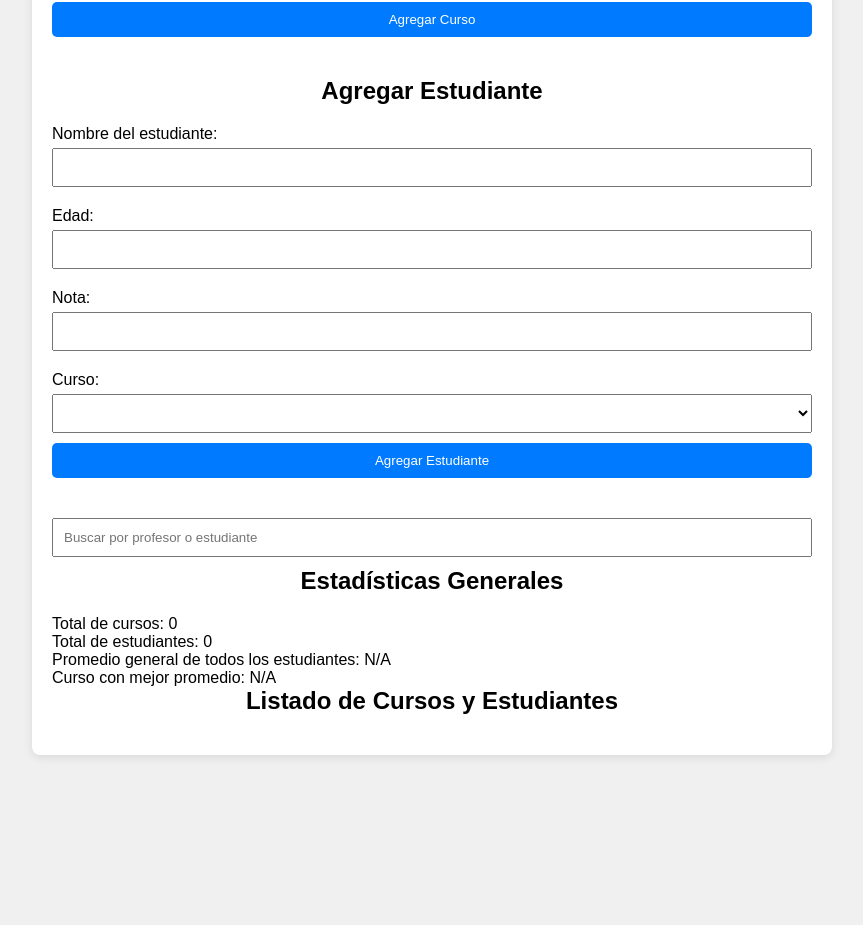
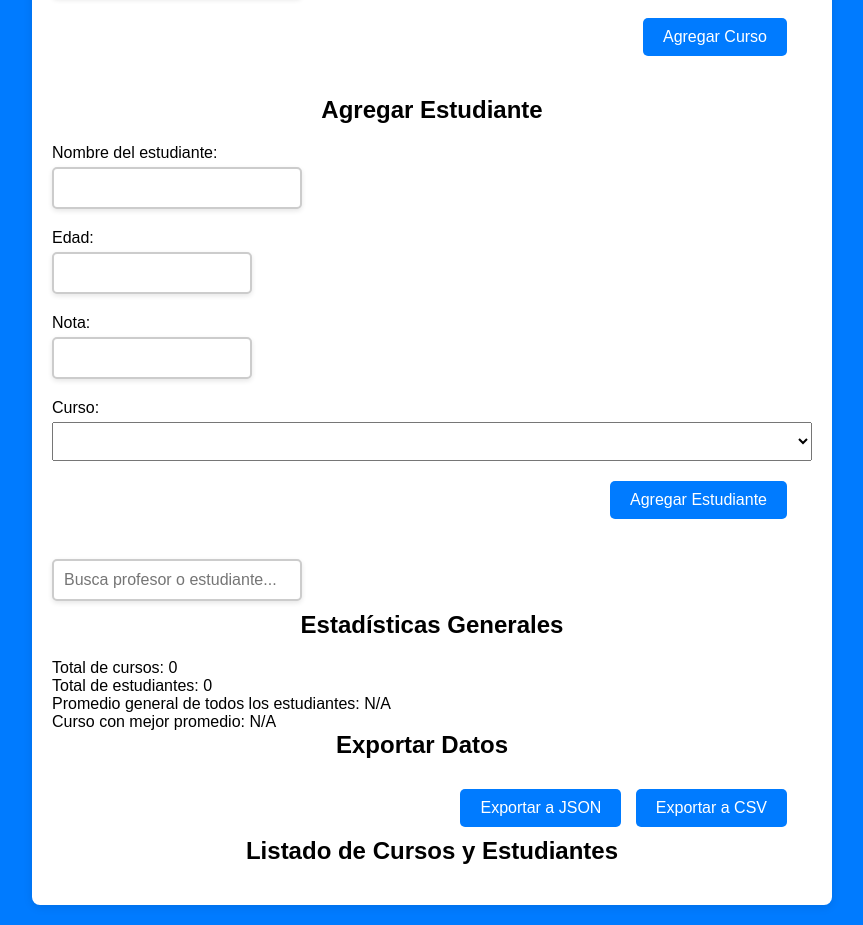
Before and after one commit to Mateo-de-la-Torre/GestionCursosTP, a plain HTML site: page index.html in a window 1280 px wide. Shown: the part 297-1222 px from the top of the page, without its empty margins (208-1071 px from the left). Before the commit the page ends 1072 px from the top, so only its background shows below. Drawn offline with Linux system fonts and the light colour scheme.

Commit message:
exportar archivo

```diff
--- a/app.js
+++ b/app.js
@@ -302,3 +302,41 @@ function actualizarEstadisticas() {
   document.getElementById('promedio-general').textContent = `Promedio general de todos los estudiantes: ${promedioGeneral}`;
   document.getElementById('mejor-curso').textContent = `Curso con mejor promedio: ${mejorCurso || 'N/A'}`;
 }
+
+
+function exportarArchivo(data, fileName, fileType) {
+  const blob = new Blob([data], { type: fileType });
+  const url = URL.createObjectURL(blob);
+  const a = Object.assign(document.createElement('a'), {
+    href: url,
+    download: fileName
+  });
+
+  document.body.appendChild(a);
+  a.click();
+  a.remove();
+  URL.revokeObjectURL(url);
+}
+
+
+function exportarJSON() {
+  const data = JSON.stringify(cursos, null, 2);
+  exportarArchivo(data, 'cursos.json', 'application/json');
+}
+
+
+function exportarCSV() {
+  let csvContent = 'Nombre del Curso, Profesor, Estudiantes\n';
+
+  cursos.forEach(curso => {
+    csvContent += `"${curso.nombre}","${curso.profesor}",`;
+
+    const estudiantesStr = curso.estudiantes.map(est =>
+      `${est.nombre} (${est.edad} años, Nota: ${est.nota})`
+    ).join(' | ');
+
+    csvContent += `"${estudiantesStr}"\n`;
+  });
+
+  exportarArchivo(csvContent, 'cursos.csv', 'text/csv');
+}
--- a/index.html
+++ b/index.html
@@ -1,11 +1,13 @@
 <!DOCTYPE html>
 <html lang="es">
+
 <head>
   <meta charset="UTF-8">
   <meta name="viewport" content="width=device-width, initial-scale=1.0">
   <title>Gestión de Cursos</title>
   <link rel="stylesheet" href="styles.css">
 </head>
+
 <body>
   <div class="container">
     <h1>Sistema de Gestión de Cursos</h1>
@@ -19,7 +21,9 @@
       <label for="profesor-curso">Profesor a cargo:</label>
       <input type="text" id="profesor-curso" required>
 
-      <button type="submit">Agregar Curso</button>
+      <div class="boton-container">
+        <button class="boton-exportar" type="submit">Agregar Curso</button>
+      </div>
     </form>
 
     <!-- Formulario para agregar estudiantes -->
@@ -39,10 +43,12 @@
         <!-- Opciones de curso dinámicamente -->
       </select>
 
-      <button type="submit">Agregar Estudiante</button>
+      <div class="boton-container">
+        <button class="boton-exportar" type="submit">Agregar Estudiante</button>
+      </div>
     </form>
 
-    <input type="text" id="buscar-general" placeholder="Buscar por profesor o estudiante">
+    <input type="text" id="buscar-general" placeholder="Busca profesor o estudiante...">
 
     <!-- Sección para estadísticas -->
     <div id="estadisticas">
@@ -53,6 +59,11 @@
       <p id="mejor-curso">Curso con mejor promedio: N/A</p>
     </div>
 
+    <div class="boton-container">
+      <h2>Exportar Datos</h2>
+      <button class="boton-exportar" onclick="exportarJSON()">Exportar a JSON</button>
+      <button class="boton-exportar" onclick="exportarCSV()">Exportar a CSV</button>
+    </div>
 
     <!-- Listado de cursos y estudiantes -->
     <h2>Listado de Cursos y Estudiantes</h2>
@@ -61,6 +72,8 @@
     </div>
   </div>
 
+
   <script src="app.js"></script>
 </body>
+
 </html>
--- a/styles.css
+++ b/styles.css
@@ -6,7 +6,7 @@
 
 body {
   font-family: Arial, sans-serif;
-    background-color: #f0f0f0;
+  background-color: #007bff;
   padding: 20px;
 }
 
@@ -19,7 +19,8 @@
   box-shadow: 0 2px 10px rgba(0, 0, 0, 0.1);
 }
 
-  h1, h2 {
+h1,
+h2 {
   text-align: center;
   margin-bottom: 20px;
 }
@@ -33,7 +34,9 @@
   margin: 10px 0 5px;
 }
 
-  input, select, button {
+input,
+select,
+button {
   width: 100%;
   padding: 10px;
   margin-bottom: 10px;
@@ -45,10 +48,6 @@
   border: none;
   border-radius: 5px;
   cursor: pointer;
-  }
-
-  button:hover {
-    background-color: #0056b3;
 }
 
 #lista-cursos {
@@ -71,27 +70,48 @@
 }
 
 
+input[type="number"] {
+  width: 200px;
+  padding: 10px;
+  border: 2px solid #ccc;
+  border-radius: 5px;
+  font-size: 16px;
+  color: #333;
+  outline: none;
+  box-shadow: 0 2px 5px rgba(0, 0, 0, 0.1);
+  transition: border-color 0.3s, box-shadow 0.3s;
+}
+
+input[type="text"] {
+  width: 250px;
+  padding: 10px;
+  border: 2px solid #ccc;
+  border-radius: 5px;
+  font-size: 16px;
+  color: #333;
+  outline: none;
+  box-shadow: 0 2px 5px rgba(0, 0, 0, 0.1);
+  transition: border-color 0.3s, box-shadow 0.3s;
+}
 
 
-
-
-  /* Contenedor en línea para botones */
-.botones-curso, .botones-estudiante {
+.botones-curso,
+.botones-estudiante {
   display: inline-flex;
   gap: 5px;
   margin-left: 10px;
 }
 
-/* Estilos para los botones de editar y eliminar */
-.btn-editar, .btn-eliminar {
-  font-size: 0.8em; /* Reducir el tamaño del texto */
-  padding: 2px 8px; /* Ajustar el relleno del botón */
+
+.btn-editar,
+.btn-eliminar {
+  font-size: 0.8em;
+  padding: 2px 8px;
   border: none;
   border-radius: 3px;
   cursor: pointer;
 }
 
-/* Colores personalizados para distinguir los botones */
 .btn-editar {
   background-color: #4caf50;
   color: white;
@@ -102,26 +122,36 @@
   color: white;
 }
 
-/* Hacer los botones más pequeños */
-.btn-editar, .btn-eliminar {
+.btn-editar,
+.btn-eliminar {
   width: auto;
   height: auto;
 }
-
-
-
-
-
-
-
-
-
-
-
-
 
 .error {
   color: red;
   margin-top: 5px;
   font-size: 0.9em;
 }
+
+.boton-container {
+  text-align: right;
+  margin-right: 20px;
+}
+
+.boton-exportar {
+  border: none;
+  padding: 10px 20px;
+  display: inline-block;
+  font-size: 16px;
+  margin: 10px 5px;
+  cursor: pointer;
+  border-radius: 5px;
+  transition: background-color 0.3s;
+  max-width: 200px;
+  width: auto;
+}
+
+.boton-exportar:hover {
+  background-color: #1c46b8;
+}
```
Lines whose indentation alone changed are shown as unchanged.
